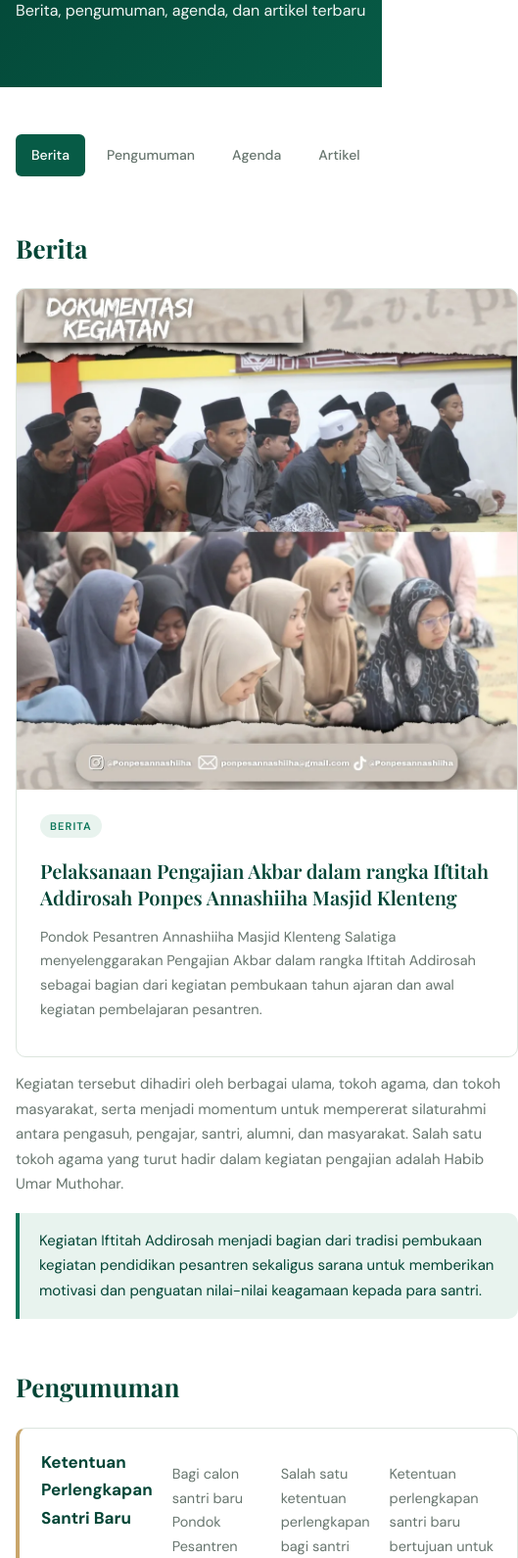
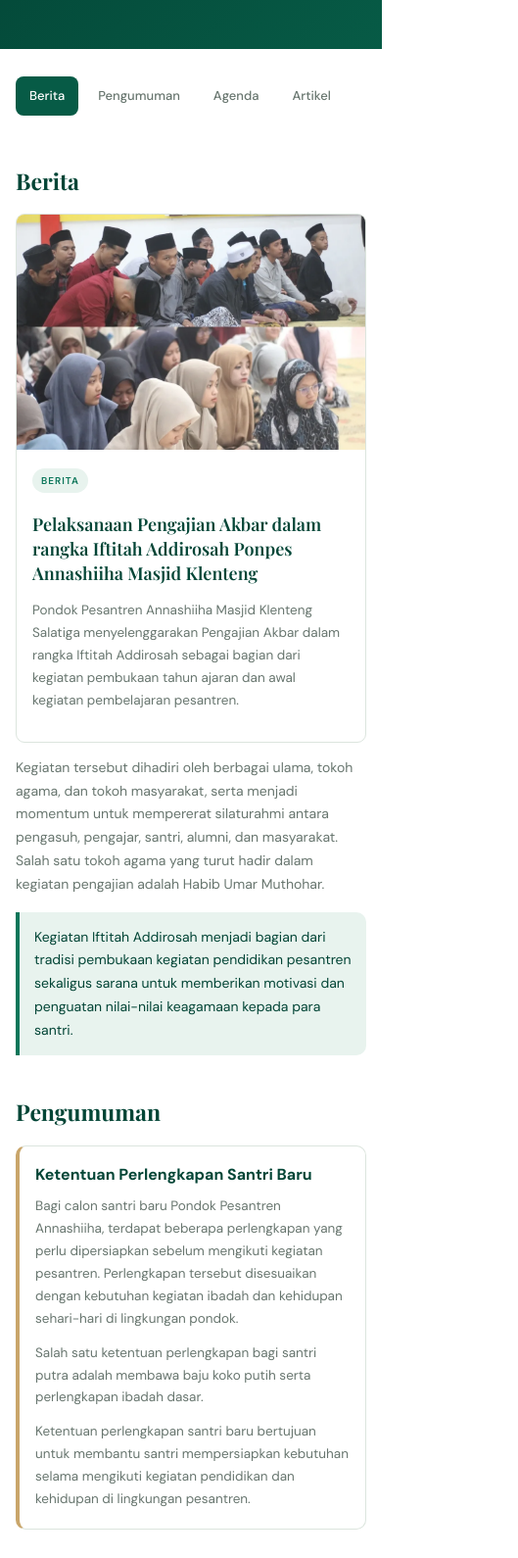
Before and after one commit to hyWorkspace/website-ponpes-tugas-akhir-pweb, a plain HTML site: page informasi.html in a window 390 px wide. Shown: the part 213-1803 px from the top of the page at 98% size, 529 px wide, since content can reach past the window. Drawn offline with nearby package versions, Linux system fonts and the light colour scheme; a web font is replaced by a local one.

Commit message:
update responsive menu informasi

```diff
--- a/css/style.css
+++ b/css/style.css
@@ -1703,7 +1703,7 @@ img {
 .page-informasi .hero {
   position: relative;
   color: var(--color-text-white);
-  padding: 50px 0 50px;
+  padding: 50px 0;
   background: var(--gradient-primary);
 }
 .page-informasi .hero h1 {
@@ -1719,7 +1719,7 @@ img {
 }
 .page-informasi .page {
   display: grid;
-  grid-template-columns: 230px 1fr;
+  grid-template-columns: 230px minmax(0, 1fr);
   gap: 48px;
   padding: 48px 0 64px;
   align-items: start;
@@ -1730,6 +1730,7 @@ img {
   display: flex;
   flex-direction: column;
   gap: 6px;
+  min-width: 0;
 }
 .page-informasi .side a {
   padding: 10px 16px;
@@ -1747,6 +1748,9 @@ img {
   background: var(--color-primary);
   color: var(--color-text-white);
 }
+.page-informasi .content {
+  min-width: 0;
+}
 .page-informasi .content section {
   margin-bottom: 48px;
   scroll-margin-top: 90px;
@@ -1766,7 +1770,7 @@ img {
 }
 .page-informasi .news {
   display: grid;
-  grid-template-columns: 1fr 1.1fr;
+  grid-template-columns: minmax(0, 1fr) minmax(0, 1.1fr);
   gap: 0;
   background: var(--color-background-white);
   border: 1px solid var(--color-border);
@@ -1783,9 +1787,18 @@ img {
   );
   background-size: cover;
   background-position: center;
+  overflow: hidden;
+}
+.page-informasi .news-img img {
+  width: 100%;
+  height: 100%;
+  min-height: 260px;
+  object-fit: cover;
+  display: block;
 }
 .page-informasi .news-body {
   padding: 24px;
+  min-width: 0;
 }
 .page-informasi .news-body h3 {
   font-family: "Playfair Display", serif;
@@ -1793,6 +1806,7 @@ img {
   line-height: 1.35;
   color: var(--color-primary-dark);
   margin-bottom: 10px;
+  overflow-wrap: anywhere;
 }
 .page-informasi .news-body p {
   font-size: 14.5px;
@@ -1816,14 +1830,24 @@ img {
   border-radius: 10px;
   padding: 20px 22px;
   margin-top: 18px;
+  display: block !important;
+  width: 100%;
+  box-sizing: border-box;
 }
 .page-informasi .notice h3 {
   font-size: 17px;
   color: var(--color-primary-dark);
   margin-bottom: 8px;
+  overflow-wrap: anywhere;
+  display: block;
+  width: 100%;
+  margin: 0 0 10px;
 }
 .page-informasi .notice p {
   font-size: 14.5px;
+  display: block;
+  width: 100%;
+  margin: 0 0 12px;
 }
 .page-informasi .notice p:last-child {
   margin-bottom: 0;
@@ -1844,6 +1868,7 @@ img {
   position: relative;
   counter-increment: ag;
   font-size: 15px;
+  line-height: 1.6;
 }
 .page-informasi .agenda li::before {
   content: counter(ag);
@@ -1862,7 +1887,7 @@ img {
 }
 .page-informasi .grid-2 {
   display: grid;
-  grid-template-columns: repeat(2, 1fr);
+  grid-template-columns: repeat(2, minmax(0, 1fr));
   gap: 16px;
   margin-top: 18px;
 }
@@ -1876,6 +1901,7 @@ img {
     transform 0.2s;
   display: flex;
   flex-direction: column;
+  min-width: 0;
 }
 .page-informasi .article:hover {
   box-shadow: var(--shadow-md);
@@ -1899,6 +1925,7 @@ img {
   position: static;
   display: block;
   background: var(--color-background-white);
+  min-width: 0;
 }
 .page-informasi .article h3 {
   position: static;
@@ -1908,11 +1935,13 @@ img {
   line-height: 1.4;
   color: var(--color-primary-dark);
   margin: 0 0 8px;
+  overflow-wrap: anywhere;
 }
 .page-informasi .article p {
   position: static;
   font-size: 14px;
   margin: 0;
+  line-height: 1.6;
 }
 .page-informasi .highlight {
   margin-top: 16px;
@@ -1927,32 +1956,182 @@ img {
   color: var(--color-primary-dark);
   margin: 0;
 }
-
 @media (max-width: 900px) {
   .page-informasi .page {
     grid-template-columns: 1fr;
     gap: 24px;
+    padding-top: 32px;
   }
   .page-informasi .side {
     position: static;
     flex-direction: row;
+    width: 100%;
     overflow-x: auto;
+    overflow-y: hidden;
     padding-bottom: 6px;
+    scrollbar-width: thin;
   }
   .page-informasi .side a {
+    flex: 0 0 auto;
     white-space: nowrap;
   }
   .page-informasi .hero {
-    padding: 64px 0 48px;
+    padding: 56px 0 44px;
+  }
+  .page-informasi .news {
+    grid-template-columns: 1fr;
+  }
+  .page-informasi .news-img {
+    min-height: 220px;
+  }
+  .page-informasi .news-img img {
+    min-height: 220px;
+    max-height: 320px;
   }
   .page-informasi .grid-2 {
     grid-template-columns: 1fr;
   }
+  .page-informasi .notice {
+    display: block !important;
+    width: 100%;
+  }
+
+  .page-informasi .notice h3,
+  .page-informasi .notice p {
+    width: 100%;
+    max-width: none;
+  }
+}
+@media (max-width: 650px) {
+  .page-informasi .hero {
+    padding: 42px 0 36px;
+  }
+  .page-informasi .hero h1 {
+    font-size: 34px;
+    margin-bottom: 8px;
+  }
+  .page-informasi .hero p {
+    font-size: 14px;
+    line-height: 1.6;
+  }
+  .page-informasi .page {
+    padding: 28px 0 48px;
+    gap: 20px;
+  }
+  /* Sub menu horizontal */
+  .page-informasi .side {
+    gap: 6px;
+    margin-right: -4px;
+    padding-bottom: 8px;
+  }
+  .page-informasi .side a {
+    padding: 9px 14px;
+    font-size: 13px;
+    border-radius: 8px;
+  }
+  /* Section */
+  .page-informasi .content section {
+    margin-bottom: 38px;
+    scroll-margin-top: 20px;
+  }
+  .page-informasi .content h2 {
+    font-size: 23px;
+    margin-bottom: 12px;
+  }
+  .page-informasi .content p {
+    font-size: 14px;
+    line-height: 1.7;
+  }
+  /* Berita */
   .page-informasi .news {
-    grid-template-columns: 1fr;
+    margin-top: 14px;
+    border-radius: 9px;
   }
   .page-informasi .news-img {
-    min-height: 200px;
+    min-height: 180px;
+  }
+  .page-informasi .news-img img {
+    min-height: 180px;
+    max-height: 240px;
+  }
+  .page-informasi .news-body {
+    padding: 18px 16px;
+  }
+  .page-informasi .news-body h3 {
+    font-size: 18px;
+    line-height: 1.4;
+  }
+  .page-informasi .news-body p {
+    font-size: 13.5px;
+    line-height: 1.7;
+  }
+  .page-informasi .tag {
+    font-size: 10px;
+    padding: 4px 9px;
+  }
+  /* Pengumuman */
+  .page-informasi .notice {
+    padding: 18px 16px;
+    display: block !important;
+    margin-top: 14px;
+  }
+  .page-informasi .notice h3 {
+    font-size: 16px;
+    line-height: 1.4;
+    margin-bottom: 10px;
+    line-height: 1.4;
+  }
+  .page-informasi .notice p {
+    font-size: 13.5px;
+    line-height: 1.7;
+    margin-bottom: 12px;
+  }
+  .page-informasi .notice p:last-child {
+    margin-bottom: 0;
+  }
+  /* Agenda */
+  .page-informasi .agenda {
+    gap: 10px;
+    margin-top: 14px;
+  }
+  .page-informasi .agenda li {
+    padding: 13px 14px 13px 54px;
+    font-size: 13.5px;
+    line-height: 1.65;
+  }
+  .page-informasi .agenda li::before {
+    left: 13px;
+    top: 13px;
+    width: 30px;
+    height: 30px;
+  }
+  /* Artikel */
+  .page-informasi .grid-2 {
+    gap: 14px;
+    margin-top: 14px;
+  }
+  .page-informasi .article {
+    border-radius: 9px;
+  }
+  .page-informasi .article .thumb {
+    height: 180px;
+  }
+  .page-informasi .article .body {
+    padding: 16px;
+  }
+  .page-informasi .article h3 {
+    font-size: 16px;
+    line-height: 1.45;
+  }
+  .page-informasi .article p {
+    font-size: 13.5px;
+    line-height: 1.7;
+  }
+  /* Highlight */
+  .page-informasi .highlight {
+    padding: 14px 15px;
+    font-size: 13.5px;
+    line-height: 1.7;
   }
 }
 
```
